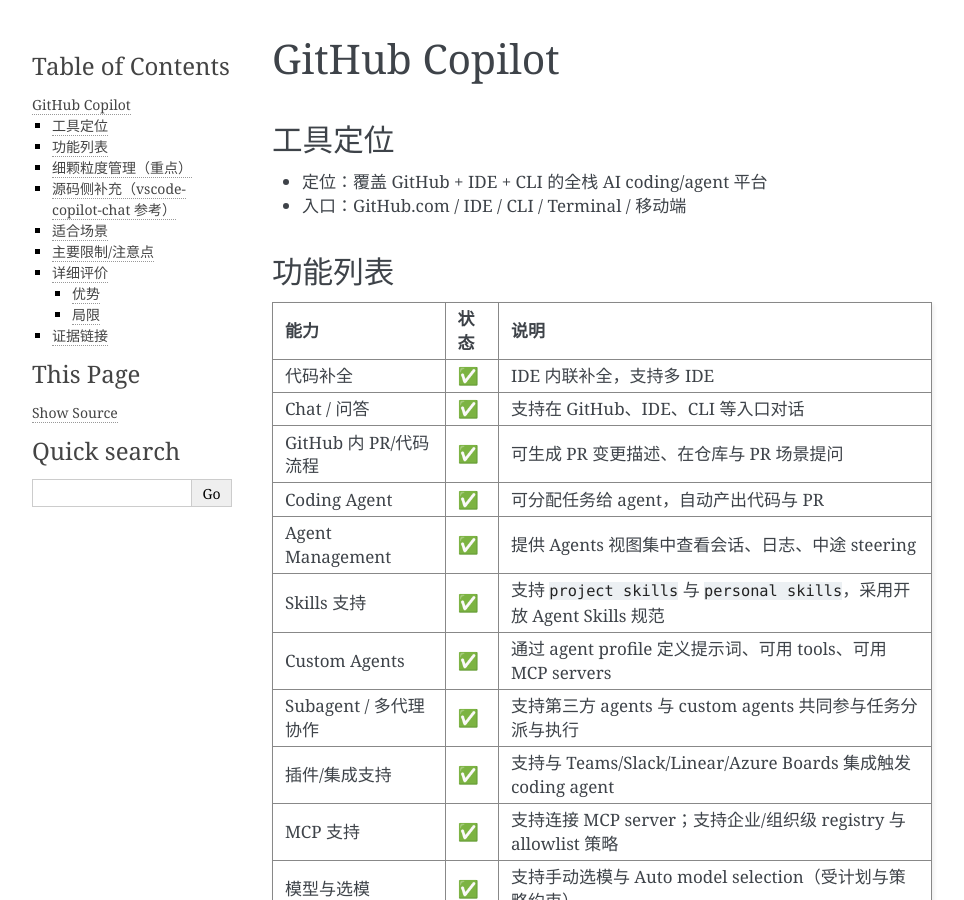
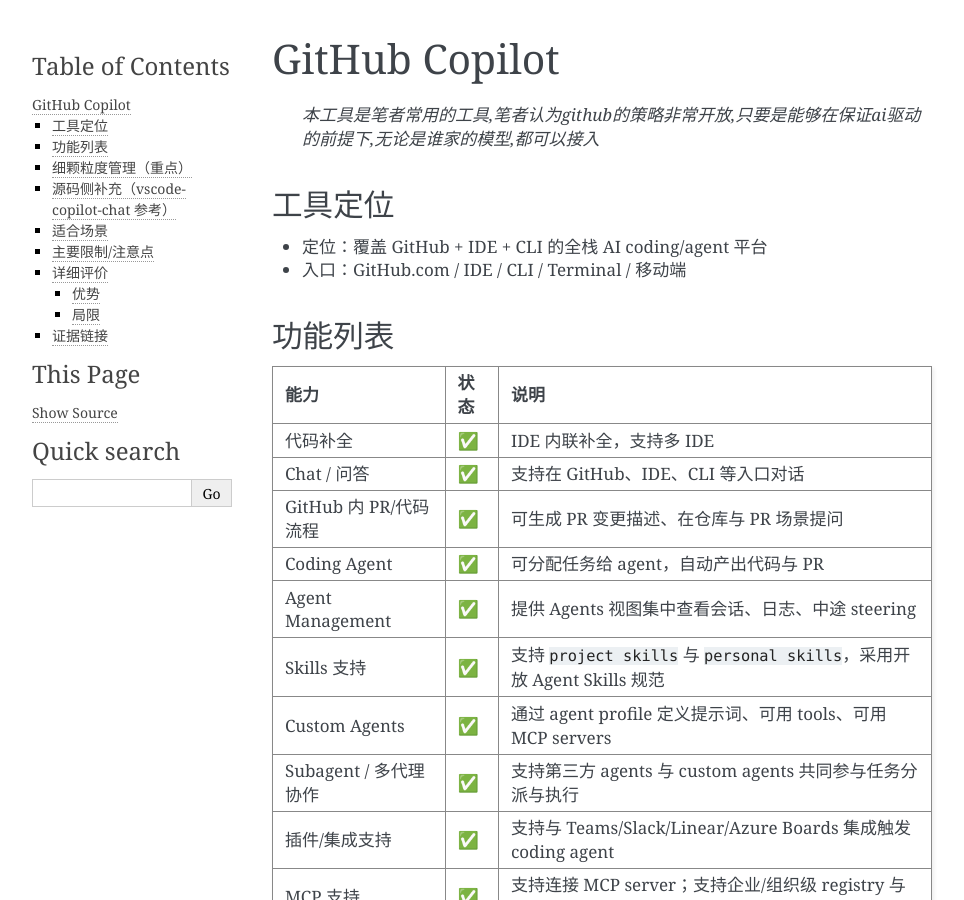
Before and after one commit to sanchuanhehe/VibeCoding, a Sphinx documentation site: the page built from docs/tools/github-copilot.md, in a window 1280 px wide and 900 px high. Shown: the whole window, without its empty margins (148-1112 px from the left). Built offline with Sphinx 7.4.7, drawn with Linux system fonts in a browser that asks for light colours.

Commit message:
feat: 增加 GitHub Copilot 文档的引言部分，强调工具的开放性与接入灵活性

```diff
--- a/docs/tools/github-copilot.md
+++ b/docs/tools/github-copilot.md
@@ -1,4 +1,6 @@
 # GitHub Copilot
+
+> _本工具是笔者常用的工具,笔者认为github的策略非常开放,只要是能够在保证ai驱动的前提下,无论是谁家的模型,都可以接入_
 
 ## 工具定位
 
```
